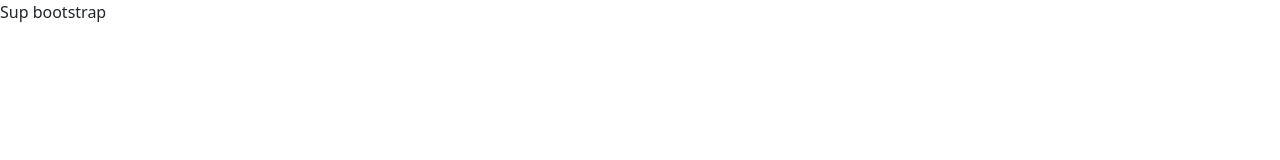
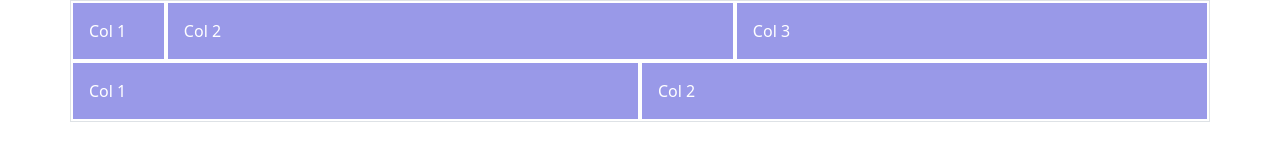
Before and after one commit to ArtemBielkovskyi/BootstrapPractise, a plain HTML site: page bootstrap-5.3.3-dist/index.html in a window 1280 px wide. Drawn offline with Linux system fonts and the light colour scheme.

Commit message:
Practising columns and rows

```diff
--- a/bootstrap-5.3.3-dist/index.html
+++ b/bootstrap-5.3.3-dist/index.html
@@ -5,11 +5,21 @@
     <meta name="viewport" content="width=device-width, initial-scale=1.0">
     <title>Document</title>
     <link rel="stylesheet" href="css/bootstrap.css">
+    <link rel="stylesheet" href="style.css">
 </head>
 <body>
 
-    Sup bootstrap
-    <!-- Checking git -->
+    <div class="border container">
+        <div class="row">
+            <div class="col-md">Col 1</div>
+            <div class="col-md-6">Col 2</div>
+            <div class="col-md-5">Col 3</div>
+        </div>
+        <div class="row">
+            <div class="col">Col 1</div>
+            <div class="col">Col 2</div>
+        </div>
+    </div>
     <script src="js/bootstrap.bundle.js"></script>
 </body>
 </html>
--- /dev/null
+++ b/bootstrap-5.3.3-dist/style.css
@@ -0,0 +1,6 @@
+[class*="col"]{
+    padding: 1rem;
+    background-color: rgb(153, 153, 232);
+    color: white;
+    border: 2px solid white;
+}
```
